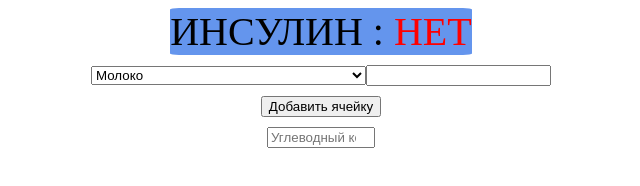
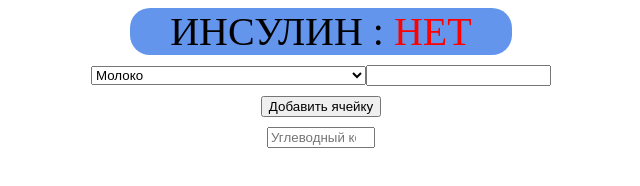
Before and after one commit to dlv-33/Insulin-counter, a plain HTML site: page index.html in a window 1280 px wide. Shown: the whole page, without its empty margins (319-959 px from the left). Drawn offline with Linux system fonts and the light colour scheme.

Commit message:
change size of background-color

```diff
--- a/style.css
+++ b/style.css
@@ -13,8 +13,9 @@
 header{
     font-size: 40px;
     background-color: cornflowerblue;
+    padding-inline: 40px;
 
-    border-radius: 3%;
+    border-radius: 20px;
 }
 
 header span{
```
